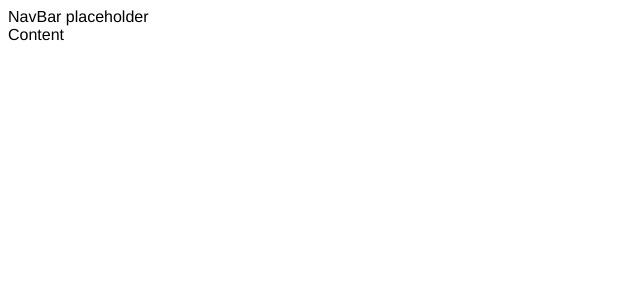
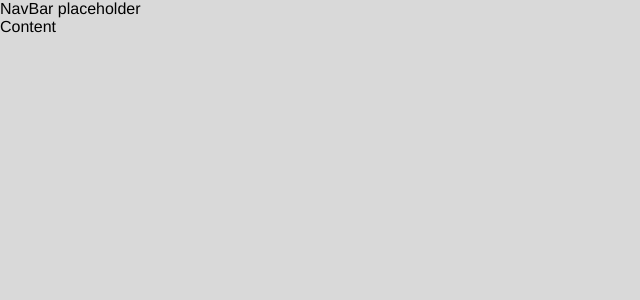
Before and after one commit to AcusticMr/GogHomework, a Vue app: page / in a window 1280 px wide. Shown: the top 300 px of the page, without its empty margins (0-640 px from the left). Built offline with nearby package versions, Linux system fonts and the light colour scheme.

Commit message:
add basic style reset

```diff
--- a/src/App.vue
+++ b/src/App.vue
@@ -11,8 +11,16 @@ export default {
 }
 </script>
 
-<style>
-#app {
-  font-family: Helvetica, Arial, sans-serif;
-}
+<style lang="sass">
+html,
+body,
+#app
+  margin: 0
+  padding: 0
+  height: 100%
+
+
+#app
+  background-color: #d9d9d9
+  font-family: Helvetica, Arial, sans-serif
 </style>
```
